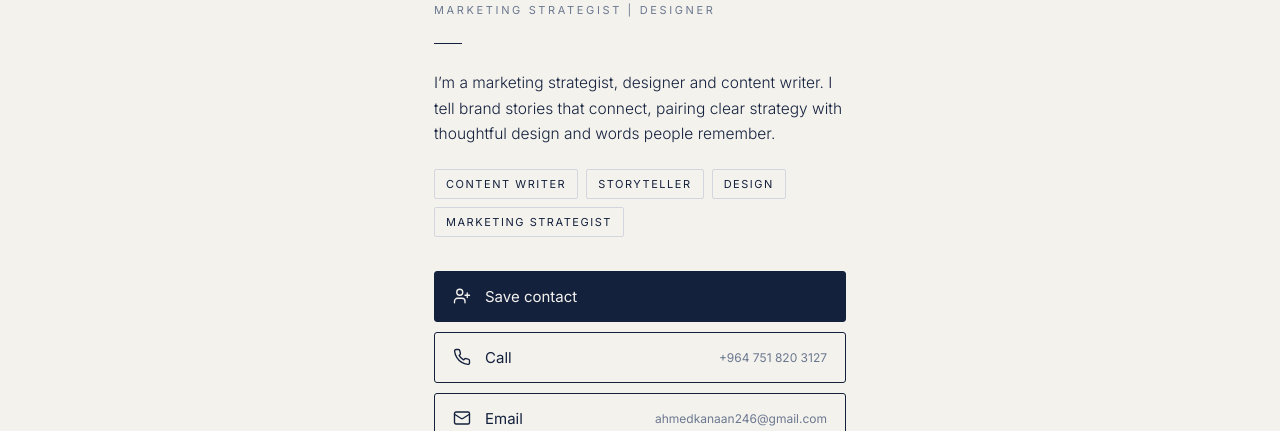
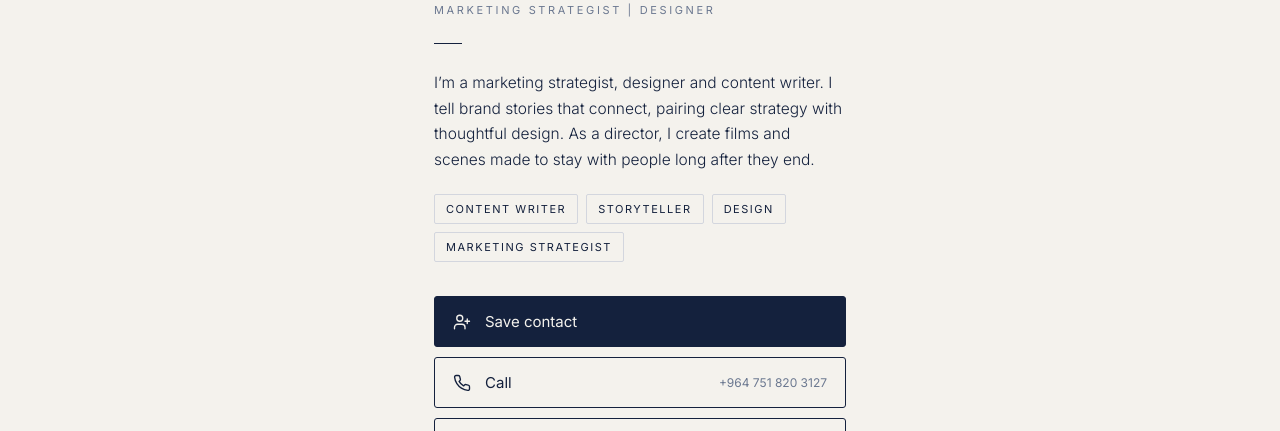
Before and after one commit to akanaan246/ahmedkanaan, a plain HTML site: page index.html in a window 1280 px wide. Shown: the part 281-712 px from the top of the page. Drawn offline with Linux system fonts and the light colour scheme.

Commit message:
Add directing line to bio
Co-Authored-By: Claude Opus 5.5 (1M context) <noreply@anthropic.com>
Claude-Session: https://claude.ai/code/session_01Rfj5fXbP72BAuYAEmutFgh

```diff
--- a/index.html
+++ b/index.html
@@ -4,7 +4,7 @@
 <meta charset="utf-8">
 <meta name="viewport" content="width=device-width, initial-scale=1">
 <title>Ahmed Kanaan · Marketing Strategist | Designer</title>
-<meta name="description" content="Ahmed Kanaan is a marketing strategist, designer and content writer in Erbil, Iraq.">
+<meta name="description" content="Ahmed Kanaan is a marketing strategist, designer, content writer and director in Erbil, Iraq.">
 <meta property="og:title" content="Ahmed Kanaan">
 <meta property="og:description" content="Marketing Strategist | Designer · Erbil, Iraq">
 <meta name="theme-color" content="#F4F2ED">
@@ -51,7 +51,7 @@ footer{text-align:center;font-size:11px;letter-spacing:.14em;color:var(--muted);
   <h1>AHMED KANAAN</h1>
   <p class="title">Marketing Strategist | Designer</p>
   <div class="rule"></div>
-  <p class="bio">I’m a marketing strategist, designer and content writer. I tell brand stories that connect, pairing clear strategy with thoughtful design and words people remember.</p>
+  <p class="bio">I’m a marketing strategist, designer and content writer. I tell brand stories that connect, pairing clear strategy with thoughtful design. As a director, I create films and scenes made to stay with people long after they end.</p>
   <ul class="tags" aria-label="Work">
     <li>Content writer</li><li>Storyteller</li><li>Design</li><li>Marketing strategist</li>
   </ul>
```
